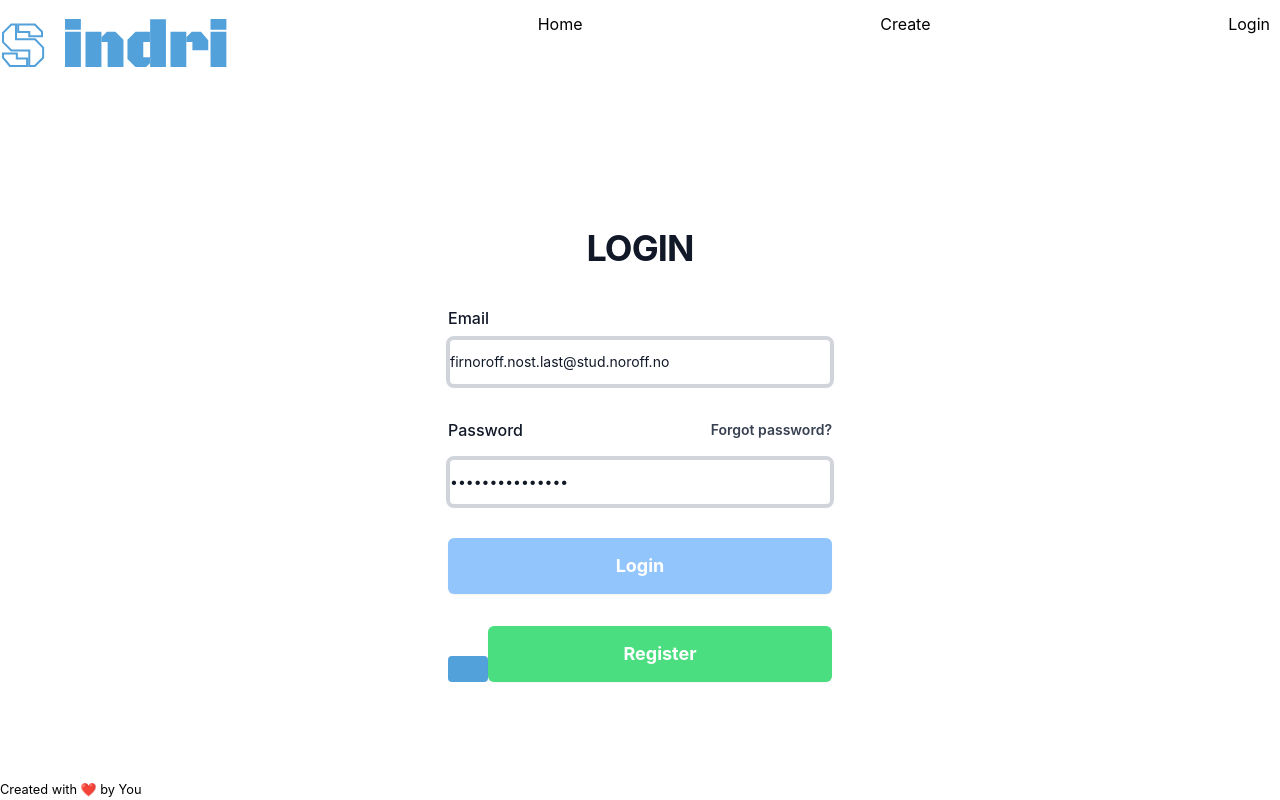
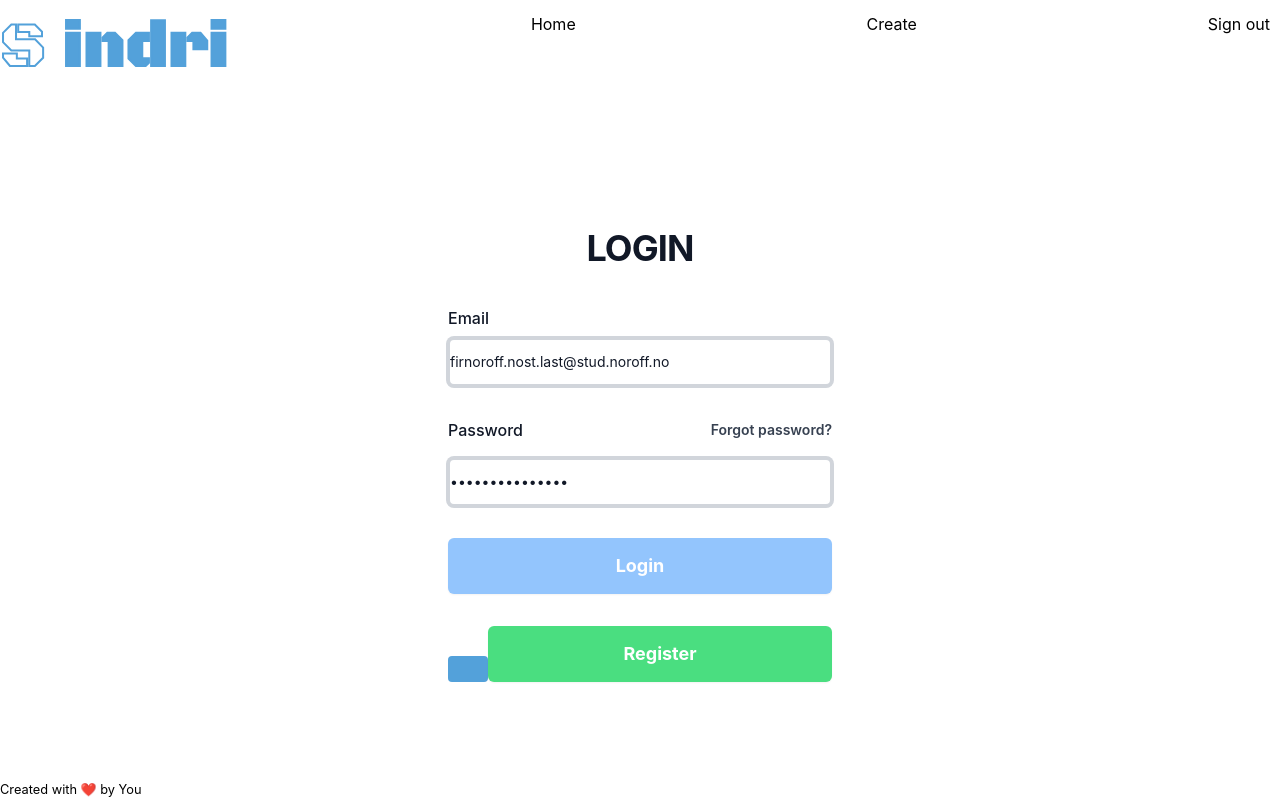
Before and after one commit to Noroff-FED-Campus-Assignments/fed2-js2-course-assignement-oslo-react-vite-sindri, a React (Vite) app: page /login in a window 1280 px wide. Built offline with nearby package versions, Linux system fonts and the light colour scheme; no server answers.

Commit message:
added sign out

```diff
--- a/src/lib/constants.js
+++ b/src/lib/constants.js
@@ -9,5 +9,5 @@ export const API_URL =
 export const NAVIGATION = [
   { label: "Home", href: "/" },
   { label: "Create", href: "/create" },
-  { label: "Login", href: "/login" },
+  { label: "Sign out", href: "/signout" },
 ];
--- a/src/pages/Home.jsx
+++ b/src/pages/Home.jsx
@@ -40,6 +40,7 @@ export default function HomePage() {
 
         if (!accessToken || accessToken === "undefined") {
           navigate({ to: "/login" });
+          return;
         }
 
         const url = new URL(`${API_URL}/posts`);
--- a/src/root.js
+++ b/src/root.js
@@ -9,6 +9,7 @@ import PostPage from "./pages/Post";
 import Root from "./App";
 import CreatePage from "./pages/Create";
 import EditPage from "./pages/Edit";
+import SignoutPage from "./pages/Signout";
 
 const rootRoute = new RootRoute({
   component: Root,
@@ -74,6 +75,12 @@ const createRoute = new Route({
   component: CreatePage,
 });
 
+const signoutRoute = new Route({
+  getParentRoute: () => rootRoute,
+  path: "/signout",
+  component: SignoutPage,
+});
+
 const routeTree = rootRoute.addChildren([
   indexRoute,
   loginRoute,
@@ -85,6 +92,7 @@ const routeTree = rootRoute.addChildren([
   registerRoute,
   createRoute,
   editRoute,
+  signoutRoute,
 ]);
 
 export const router = new Router({ routeTree });
```
